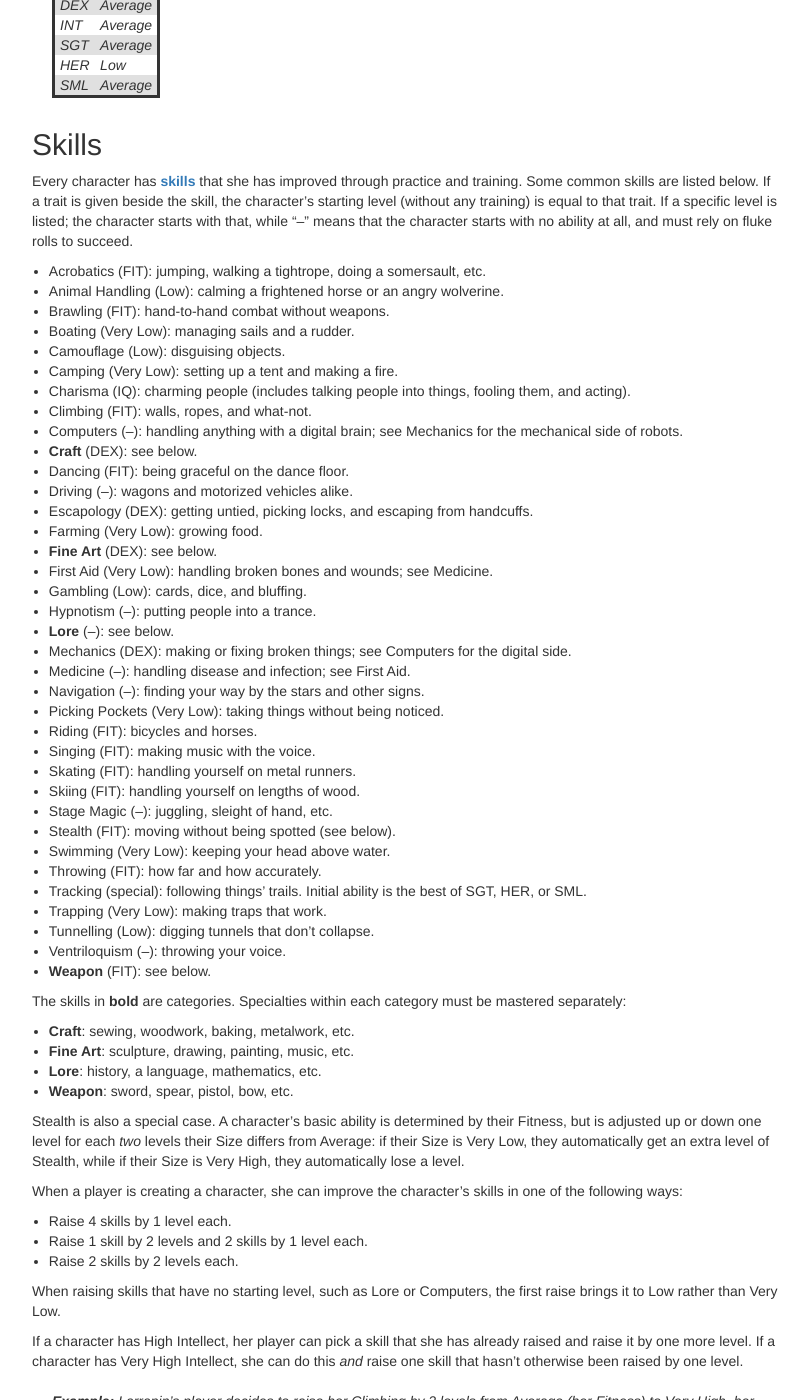
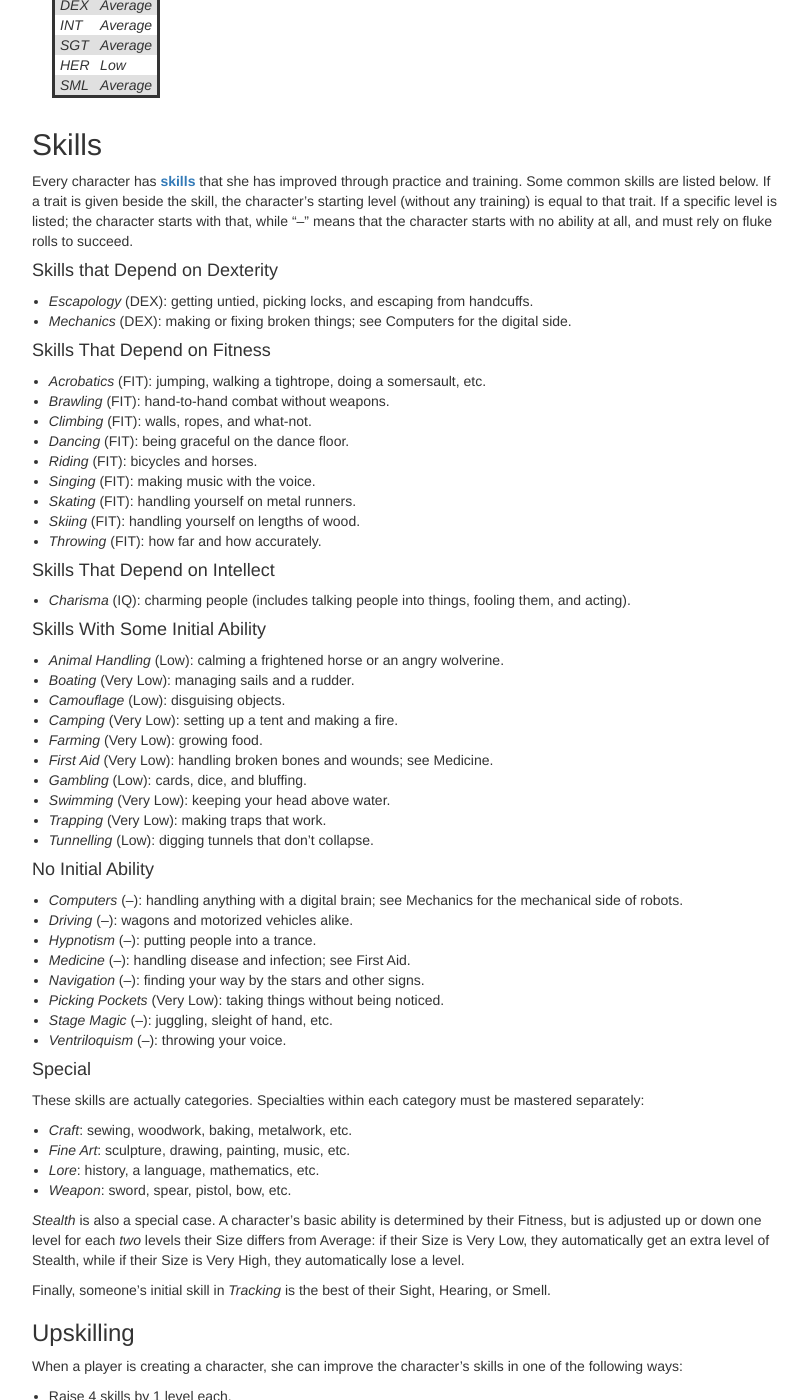
Before and after one commit to gvwilson/sensibleadventures, a Jekyll site: the page built from shapers/shapers.md, in a window 1280 px wide and 1400 px high, scrolled down 2470 px. Shown: the whole window, without its empty margins (38-846 px from the left). Built offline with Jekyll 4.4.1, drawn with Linux system fonts in a browser that asks for light colours; nearby versions of some CDN libraries; library files that are not in the unit come from our copies; some of the changed text lies outside the part shown.

Commit message:
Separating skills

```diff
--- a/_includes/navbar.html
+++ b/_includes/navbar.html
@@ -32,7 +34,6 @@
 	    <li><a href="{{site.github.url}}/full-of-stars/">Full of Stars</a></li>
           </ul>
 	</li>
-        </li>
         <li class="dropdown">
           <a href="{{site.github.url}}/" class="dropdown-toggle" data-toggle="dropdown" role="button" aria-haspopup="true" aria-expanded="false">Unavailable <span class="caret"></span></a>
           <ul class="dropdown-menu">
--- a/shapers/shapers.md
+++ b/shapers/shapers.md
@@ -222,56 +222,71 @@
 while "--" means that the character starts with no ability at all,
 and must rely on fluke rolls to succeed.
 
--   Acrobatics (FIT): jumping, walking a tightrope, doing a somersault, etc.
--   Animal Handling (Low): calming a frightened horse or an angry wolverine.
--   Brawling (FIT): hand-to-hand combat without weapons.
--   Boating (Very Low): managing sails and a rudder.
--   Camouflage (Low): disguising objects.
--   Camping (Very Low): setting up a tent and making a fire.
--   Charisma (IQ): charming people (includes talking people into things, fooling them, and acting).
--   Climbing (FIT): walls, ropes, and what-not.
--   Computers (--): handling anything with a digital brain; see Mechanics for the mechanical side of robots.
--   **Craft** (DEX): see below.
--   Dancing (FIT): being graceful on the dance floor.
--   Driving (--): wagons and motorized vehicles alike.
--   Escapology (DEX): getting untied, picking locks, and escaping from handcuffs.
--   Farming (Very Low): growing food.
--   **Fine Art** (DEX): see below.
--   First Aid (Very Low): handling broken bones and wounds; see Medicine.
--   Gambling (Low): cards, dice, and bluffing.
--   Hypnotism (--): putting people into a trance.
--   **Lore** (--): see below.
--   Mechanics (DEX): making or fixing broken things; see Computers for the digital side.
--   Medicine (--): handling disease and infection; see First Aid.
--   Navigation (--): finding your way by the stars and other signs.
--   Picking Pockets (Very Low): taking things without being noticed.
--   Riding (FIT): bicycles and horses.
--   Singing (FIT): making music with the voice.
--   Skating (FIT): handling yourself on metal runners.
--   Skiing (FIT): handling yourself on lengths of wood.
--   Stage Magic (--): juggling, sleight of hand, etc.
--   Stealth (FIT): moving without being spotted (see below).
--   Swimming (Very Low): keeping your head above water.
--   Throwing (FIT): how far and how accurately.
--   Tracking (special): following things' trails. Initial ability is the best of SGT, HER, or SML.
--   Trapping (Very Low): making traps that work.
--   Tunnelling (Low): digging tunnels that don't collapse.
--   Ventriloquism (--): throwing your voice.
--   **Weapon** (FIT): see below.
+#### Skills that Depend on Dexterity
 
-The skills in **bold** are categories.
+-   *Escapology* (DEX): getting untied, picking locks, and escaping from handcuffs.
+-   *Mechanics* (DEX): making or fixing broken things; see Computers for the digital side.
+
+#### Skills That Depend on Fitness
+
+-   *Acrobatics* (FIT): jumping, walking a tightrope, doing a somersault, etc.
+-   *Brawling* (FIT): hand-to-hand combat without weapons.
+-   *Climbing* (FIT): walls, ropes, and what-not.
+-   *Dancing* (FIT): being graceful on the dance floor.
+-   *Riding* (FIT): bicycles and horses.
+-   *Singing* (FIT): making music with the voice.
+-   *Skating* (FIT): handling yourself on metal runners.
+-   *Skiing* (FIT): handling yourself on lengths of wood.
+-   *Throwing* (FIT): how far and how accurately.
+
+#### Skills That Depend on Intellect
+
+-   *Charisma* (IQ): charming people (includes talking people into things, fooling them, and acting).
+
+#### Skills With Some Initial Ability
+
+-   *Animal Handling* (Low): calming a frightened horse or an angry wolverine.
+-   *Boating* (Very Low): managing sails and a rudder.
+-   *Camouflage* (Low): disguising objects.
+-   *Camping* (Very Low): setting up a tent and making a fire.
+-   *Farming* (Very Low): growing food.
+-   *First Aid* (Very Low): handling broken bones and wounds; see Medicine.
+-   *Gambling* (Low): cards, dice, and bluffing.
+-   *Swimming* (Very Low): keeping your head above water.
+-   *Trapping* (Very Low): making traps that work.
+-   *Tunnelling* (Low): digging tunnels that don't collapse.
+
+#### No Initial Ability
+
+-   *Computers* (--): handling anything with a digital brain; see Mechanics for the mechanical side of robots.
+-   *Driving* (--): wagons and motorized vehicles alike.
+-   *Hypnotism* (--): putting people into a trance.
+-   *Medicine* (--): handling disease and infection; see First Aid.
+-   *Navigation* (--): finding your way by the stars and other signs.
+-   *Picking Pockets* (Very Low): taking things without being noticed.
+-   *Stage Magic* (--): juggling, sleight of hand, etc.
+-   *Ventriloquism* (--): throwing your voice.
+
+#### Special
+
+These skills are actually categories.
 Specialties within each category must be mastered separately:
 
--   **Craft**: sewing, woodwork, baking, metalwork, etc.
--   **Fine Art**: sculpture, drawing, painting, music, etc.
--   **Lore**: history, a language, mathematics, etc.
--   **Weapon**: sword, spear, pistol, bow, etc.
+-   *Craft*: sewing, woodwork, baking, metalwork, etc.
+-   *Fine Art*: sculpture, drawing, painting, music, etc.
+-   *Lore*: history, a language, mathematics, etc.
+-   *Weapon*: sword, spear, pistol, bow, etc.
 
-Stealth is also a special case.
+*Stealth* is also a special case.
 A character's basic ability is determined by their Fitness,
 but is adjusted up or down one level for each *two* levels their Size differs from Average:
 if their Size is Very Low, they automatically get an extra level of Stealth,
 while if their Size is Very High, they automatically lose a level.
+
+Finally,
+someone's initial skill in *Tracking* is the best of their Sight, Hearing, or Smell.
+
+### Upskilling
 
 When a player is creating a character,
 she can improve the character's skills in one of the following ways:
@@ -308,7 +323,7 @@
 piloting a dirigible is different enough from Boating and Driving
 that the Director may decide it's a skill in its own right.
 
-## Leveling Up
+### Leveling Up
 
 After each adventure,
 the Director may allow a player to raise a skill they used in that adventure by one level.
@@ -804,15 +817,16 @@
 she's had a lot of practice tying knots and mending nets,
 and her mother has taught her how to sing.
 
-| Trait     | Rating  | Skill        | Rating    |
-| --------- | ------- | ------------ | --------- |
-| Size      | Low     | Boating      | Very High |
-| Fitness   | Average | Fishing      | Very High |
-| Dexterity | High    | Swimming     | High      |
-| Intellect | Average | Knots        | High      |
-| Sight     | Average | Singing      | High      |
-| Hearing   | Average | Quarterstaff | High      |
-| Smell     | High    |              |           |
+| Trait     | Rating  | \| Skill        | Rating    |
+| --------- | ------- | --------------- | --------- |
+| Size      | Low     | \| Boating      | Very High |
+| Fitness   | Average | \| Fishing      | Very High |
+| Dexterity | High    | \| Swimming     | High      |
+| Intellect | Average | \| Knots        | High      |
+| Sight     | Average | \| Singing      | High      |
+| Hearing   | Average | \| Quarterstaff | High      |
+| Smell     | High    | \|              |           |
+| HP        | 5       | \|              |           |
 
 ### Rhymes With Orange
 
@@ -828,16 +842,17 @@
 or gambling to try to win a recharge.
 (It only cheats when it has to.)
 
-| Trait     | Rating  | Skill        | Rating    |
-| --------- | ------- | ------------ | --------- |
-| Height    | High    | Climbing     | Very High |
-| Weight    | Low     | Acrobatics   | Very High |
-| Fitness   | Average | Gambling     | Very High |
-| Dexterity | Average | Squirting    | High      |
-| IQ        | Average | Mathematics  | High      |
-| Sight     | Average | Navigation   | High      |
-| Hearing   | Low     |              |           |
-| Smell     | None    |              |           |
+| Trait     | Rating  | \| Skill        | Rating    |
+| --------- | ------- | --------------- | --------- |
+| Height    | High    | \| Climbing     | Very High |
+| Weight    | Low     | \| Acrobatics   | Very High |
+| Fitness   | Average | \| Gambling     | Very High |
+| Dexterity | Average | \| Squirting    | High      |
+| IQ        | Average | \| Mathematics  | High      |
+| Sight     | Average | \| Navigation   | High      |
+| Hearing   | Low     | \|              |           |
+| Smell     | None    | \|              |           |
+| HP        | 6       | \|              |           |
 
 ## Glossary
 
```
Also changed, not shown: other parts of _includes/navbar.html (+2 -0 lines), other parts of shapers/shapers.md (+1 -3 lines).
